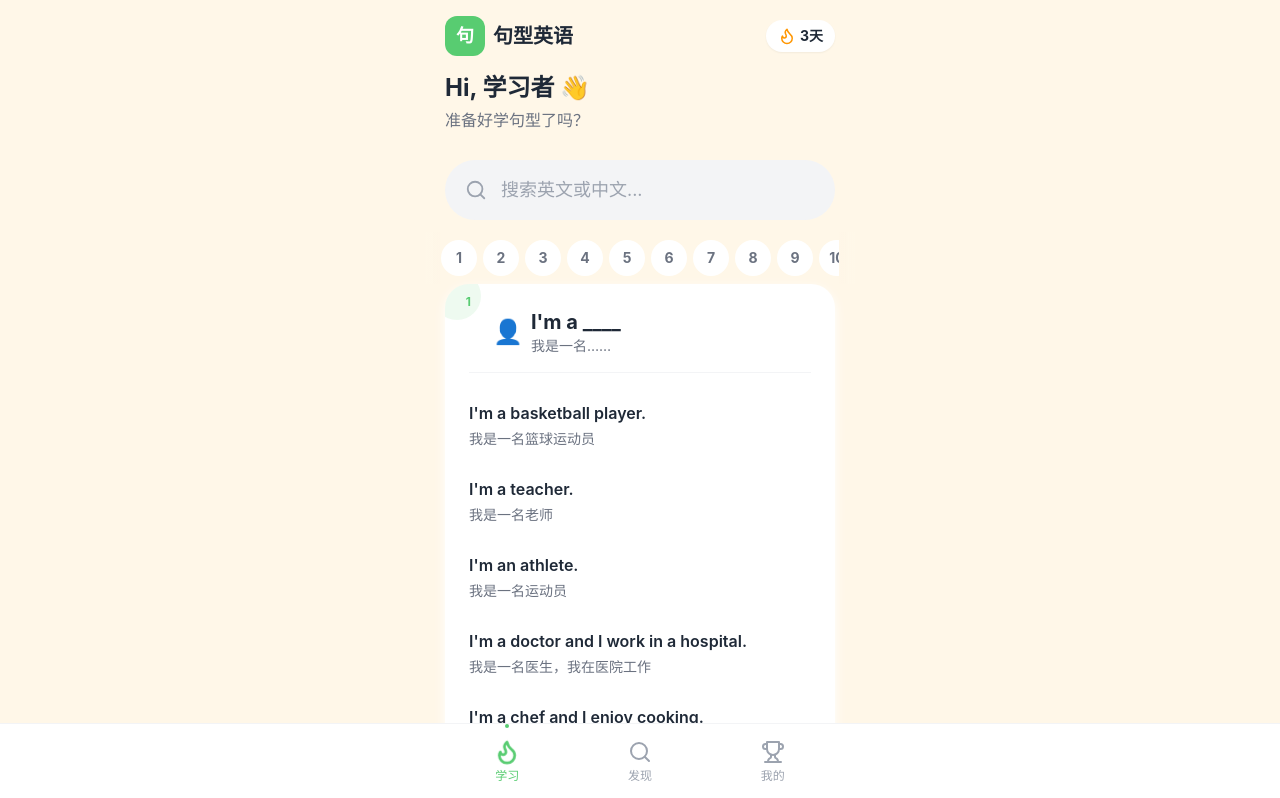
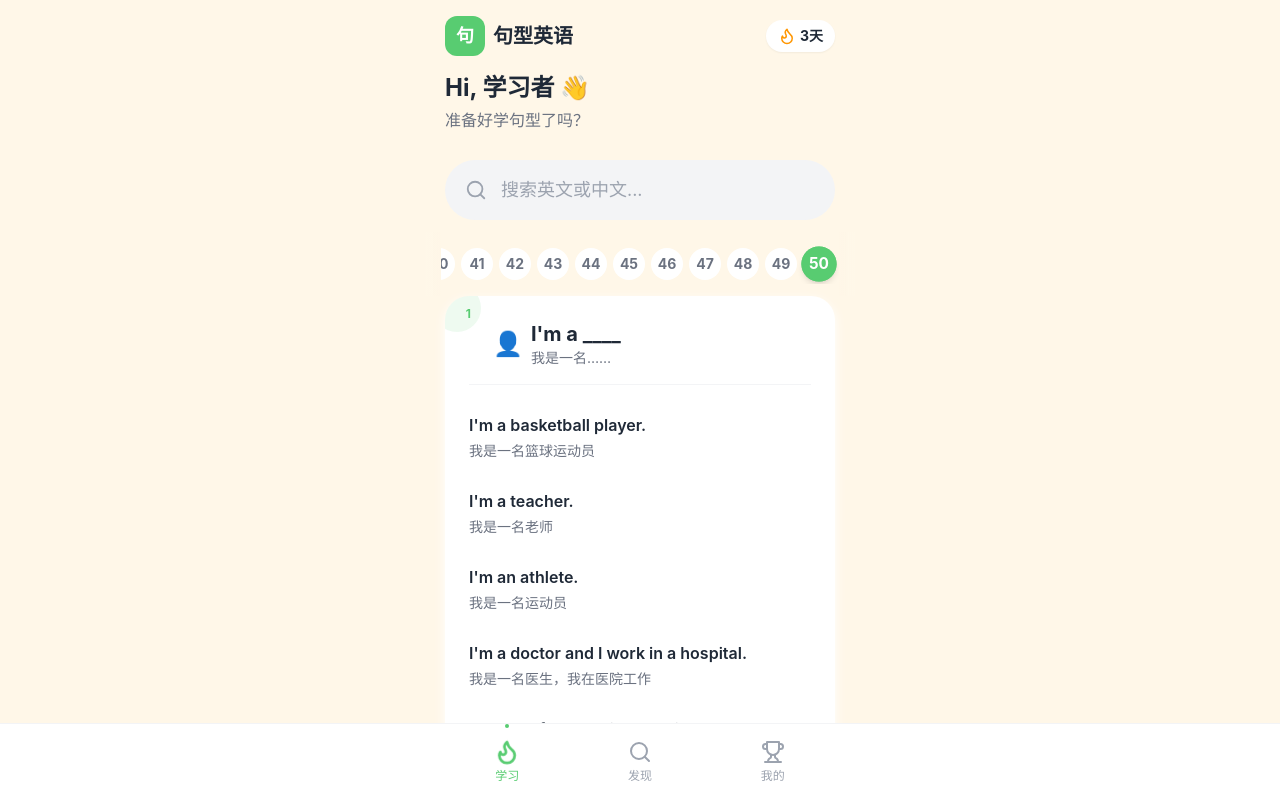
Before and after one commit to lin2006yuo/eng-learn, a React (Vite) app: page / in a window 1280 px wide. Shown: the top 798 px of the page. Built offline with nearby package versions, Linux system fonts and the light colour scheme.

Commit message:
feat(QuickNav): improve navigation behavior and styling
refactor(useScrollSpy): change scroll behavior to instant
chore: update tsconfig for unused variables
build: add dist files to version control

```diff
--- a/src/components/navigation/QuickNav.tsx
+++ b/src/components/navigation/QuickNav.tsx
@@ -1,60 +1,77 @@
-import { useRef, useEffect, useState } from 'react';
+import { useRef, useEffect, useState, useCallback } from 'react';
 import { motion } from 'framer-motion';
 
 interface QuickNavProps {
-  // 总数量
   total: number;
-  // 当前活跃的序号 (1-based)
   activeIndex: number;
-  // 点击回调
   onSelect: (index: number) => void;
-  // 可见范围 (用于大数据量时显示局部)
-  visibleRange?: number;
 }
 
 /**
  * 快速导航条组件
- * 多邻国风格：胶囊按钮横向滚动
+ * 点击数字时，该数字会居中显示在导航条中
  */
-export function QuickNav({
-  total,
-  activeIndex,
-  onSelect,
-  visibleRange = 10,
-}: QuickNavProps) {
+export function QuickNav({ total, activeIndex, onSelect }: QuickNavProps) {
   const containerRef = useRef<HTMLDivElement>(null);
-  const activeButtonRef = useRef<HTMLButtonElement>(null);
   const [isSticky, setIsSticky] = useState(false);
+  const [displayActiveIndex, setDisplayActiveIndex] = useState(activeIndex);
+  const isManualClickRef = useRef(false);
 
-  // 滚动到活跃按钮
+  // 同步外部 activeIndex，但如果是手动点击则延迟同步
   useEffect(() => {
-    if (activeButtonRef.current && containerRef.current) {
-      const container = containerRef.current;
-      const button = activeButtonRef.current;
-      const containerRect = container.getBoundingClientRect();
-      const buttonRect = button.getBoundingClientRect();
-
-      const scrollLeft =
-        button.offsetLeft -
-        containerRect.width / 2 +
-        buttonRect.width / 2;
-
-      container.scrollTo({
-        left: scrollLeft,
-        behavior: 'smooth',
-      });
+    if (isManualClickRef.current) {
+      // 手动点击期间，不同步外部的 activeIndex
+      return;
     }
+    setDisplayActiveIndex(activeIndex);
   }, [activeIndex]);
 
-  // 监听滚动实现 sticky 效果
+  // 当 displayActiveIndex 变化时，滚动到对应按钮
+  useEffect(() => {
+    const container = containerRef.current;
+    if (!container) return;
+
+    const button = container.querySelector(`[data-index="${displayActiveIndex}"]`) as HTMLElement;
+    if (!button) return;
+
+    const containerWidth = container.clientWidth;
+    const buttonWidth = button.clientWidth;
+    const buttonLeft = button.offsetLeft;
+
+    // 计算滚动位置，使按钮居中
+    const scrollLeft = buttonLeft - containerWidth / 2 + buttonWidth / 2;
+
+    container.scrollTo({
+      left: Math.max(0, scrollLeft),
+      behavior: isManualClickRef.current ? 'auto' : 'smooth',
+    });
+  }, [displayActiveIndex]);
+
+  // 监听窗口滚动实现 sticky 效果
   useEffect(() => {
     const handleScroll = () => {
       setIsSticky(window.scrollY > 150);
     };
-
     window.addEventListener('scroll', handleScroll, { passive: true });
     return () => window.removeEventListener('scroll', handleScroll);
   }, []);
+
+  // 处理点击
+  const handleClick = useCallback(
+    (index: number) => {
+      if (index === displayActiveIndex) return;
+
+      isManualClickRef.current = true;
+      setDisplayActiveIndex(index);
+      onSelect(index);
+
+      // 300ms 后恢复自动同步
+      setTimeout(() => {
+        isManualClickRef.current = false;
+      }, 300);
+    },
+    [displayActiveIndex, onSelect]
+  );
 
   const numbers = Array.from({ length: total }, (_, i) => i + 1);
 
@@ -63,32 +80,31 @@ export function QuickNav({
       initial={{ opacity: 0, y: -10 }}
       animate={{ opacity: 1, y: 0 }}
       className={`
-        sticky top-[60px] z-30 py-2 px-4
+        sticky top-[72px] z-30 py-3 px-4
         transition-all duration-300
         ${isSticky ? 'bg-background/95 backdrop-blur-sm shadow-sm' : ''}
       `}
     >
       <div
         ref={containerRef}
-        className="flex gap-1.5 overflow-x-auto scrollbar-hide snap-x snap-mandatory"
+        className="flex gap-1.5 overflow-x-auto scrollbar-hide py-1 px-1"
         style={{
           scrollbarWidth: 'none',
           msOverflowStyle: 'none',
         }}
       >
         {numbers.map((num) => {
-          const isActive = num === activeIndex;
+          const isActive = num === displayActiveIndex;
 
           return (
-            <motion.button
+            <button
               key={num}
-              ref={isActive ? activeButtonRef : null}
-              onClick={() => onSelect(num)}
-              whileTap={{ scale: 0.9 }}
+              data-index={num}
+              onClick={() => handleClick(num)}
               className={`
-                relative flex-shrink-0 w-9 h-9 rounded-full
+                relative flex-shrink-0 w-8 h-8 rounded-full
                 flex items-center justify-center
-                text-sm font-bold snap-center
+                text-sm font-bold
                 transition-all duration-200
                 ${
                   isActive
@@ -98,16 +114,10 @@ export function QuickNav({
               `}
             >
               {num}
-
-              {/* 活跃指示器动画 */}
               {isActive && (
-                <motion.div
-                  layoutId="activeNavIndicator"
-                  className="absolute inset-0 rounded-full border-2 border-primary"
-                  transition={{ type: 'spring', stiffness: 400, damping: 30 }}
-                />
+                <span className="absolute inset-0 rounded-full border-2 border-primary" />
               )}
-            </motion.button>
+            </button>
           );
         })}
       </div>
@@ -121,7 +131,6 @@ export function QuickNav({
 
 /**
  * 快速跳转浮球 (备选方案)
- * 点击展开数字网格
  */
 export function QuickNavFab({
   total,
@@ -132,7 +141,6 @@ export function QuickNavFab({
 
   return (
     <div className="fixed bottom-24 right-4 z-50">
-      {/* 展开的网格 */}
       {isOpen && (
         <motion.div
           initial={{ opacity: 0, scale: 0.8, y: 20 }}
@@ -142,13 +150,12 @@ export function QuickNavFab({
         >
           <div className="grid grid-cols-5 gap-2">
             {Array.from({ length: total }, (_, i) => i + 1).map((num) => (
-              <motion.button
+              <button
                 key={num}
                 onClick={() => {
                   onSelect(num);
                   setIsOpen(false);
                 }}
-                whileTap={{ scale: 0.9 }}
                 className={`
                   w-8 h-8 rounded-lg text-xs font-bold
                   transition-colors
@@ -160,21 +167,19 @@ export function QuickNavFab({
                 `}
               >
                 {num}
-              </motion.button>
+              </button>
             ))}
           </div>
         </motion.div>
       )}
 
-      {/* 触发按钮 */}
-      <motion.button
+      <button
         onClick={() => setIsOpen(!isOpen)}
-        whileTap={{ scale: 0.9 }}
         className="w-12 h-12 rounded-full bg-primary text-white shadow-lg
-                   flex items-center justify-center text-lg font-bold"
+                   flex items-center justify-center text-lg font-bold active:scale-90 transition-transform"
       >
         {isOpen ? '✕' : activeIndex}
-      </motion.button>
+      </button>
     </div>
   );
 }
--- a/src/hooks/useScrollSpy.ts
+++ b/src/hooks/useScrollSpy.ts
@@ -74,7 +74,7 @@ export function useScrollSpy(
 }
 
 /**
- * 平滑滚动到指定元素
+ * 立即滚动到指定元素（无动画）
  */
 export function scrollToElement(elementId: string, offset: number = 80) {
   const element = document.getElementById(elementId);
@@ -85,6 +85,6 @@ export function scrollToElement(elementId: string, offset: number = 80) {
 
   window.scrollTo({
     top: offsetPosition,
-    behavior: 'smooth',
+    behavior: 'auto',
   });
 }
--- a/src/pages/LearnPage.tsx
+++ b/src/pages/LearnPage.tsx
@@ -1,4 +1,4 @@
-import { useMemo, useCallback } from 'react';
+import { useMemo, useCallback, useState, useRef } from 'react';
 import { motion } from 'framer-motion';
 import { Flame } from 'lucide-react';
 import { PatternCard } from '@/components/pattern';
@@ -12,6 +12,8 @@ import { useScrollSpy, scrollToElement } from '@/hooks/useScrollSpy';
 export function LearnPage() {
   const { streakDays } = useStatsStore();
   const { query, results, handleSearch } = useSearch(patterns);
+  const [selectedIndex, setSelectedIndex] = useState<number | null>(null);
+  const isClickingRef = useRef(false);
 
   const displayPatterns = query.trim() ? results : patterns;
 
@@ -28,19 +30,29 @@ export function LearnPage() {
   });
 
   // 解析当前活跃序号 (1-based)
-  const activeIndex = useMemo(() => {
+  const scrollActiveIndex = useMemo(() => {
     if (!activePatternId) return 1;
     const match = activePatternId.match(/pattern-(\d+)/);
     return match ? parseInt(match[1], 10) : 1;
   }, [activePatternId]);
 
+  // 优先使用点击选中的索引，否则使用滚动检测的索引
+  const activeIndex = selectedIndex ?? scrollActiveIndex;
+
   // 处理导航点击
   const handleNavSelect = useCallback(
     (index: number) => {
+      isClickingRef.current = true;
+      setSelectedIndex(index);
       const pattern = displayPatterns[index - 1];
       if (pattern) {
         scrollToElement(`pattern-${pattern.id}`, 140);
       }
+      // 点击动画完成后重置
+      setTimeout(() => {
+        isClickingRef.current = false;
+        setSelectedIndex(null);
+      }, 300);
     },
     [displayPatterns]
   );
--- a/tsconfig.json
+++ b/tsconfig.json
@@ -12,10 +12,10 @@
     "noEmit": true,
     "jsx": "react-jsx",
     "strict": true,
-    "noUnusedLocals": true,
-    "noUnusedParameters": true,
     "noFallthroughCasesInSwitch": true,
     "baseUrl": ".",
+    "noUnusedLocals": false,
+    "noUnusedParameters": false,
     "paths": {
       "@/*": ["src/*"]
     }
```
Also changed, not shown: 3 other files (tests, documents, lock files or other folders).
